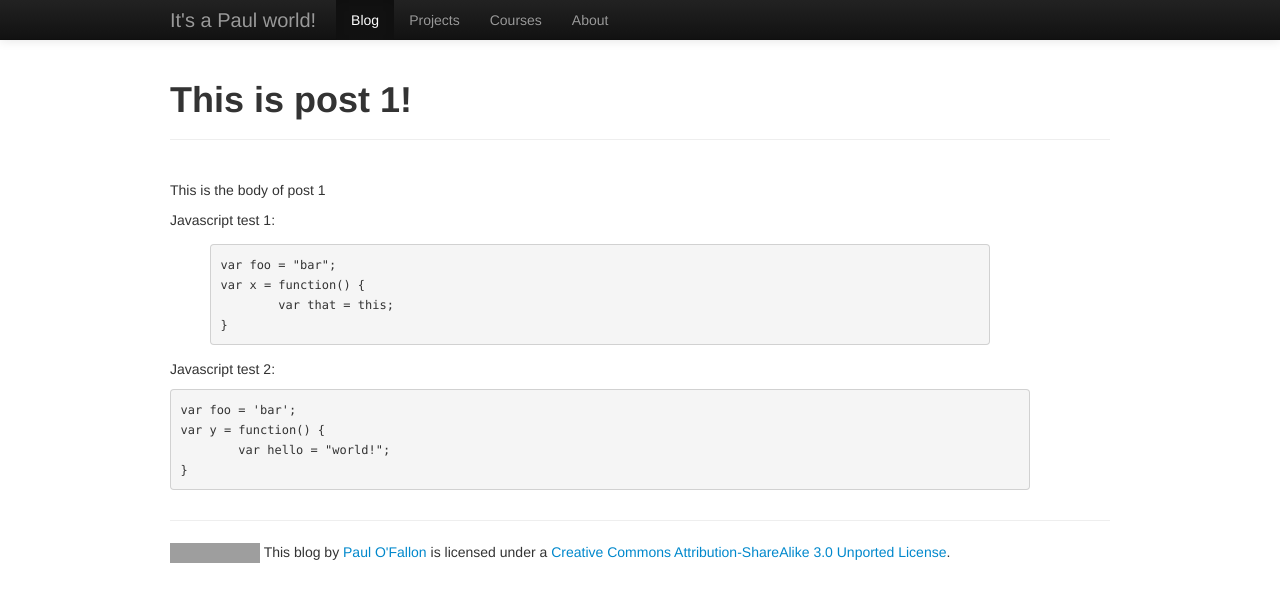
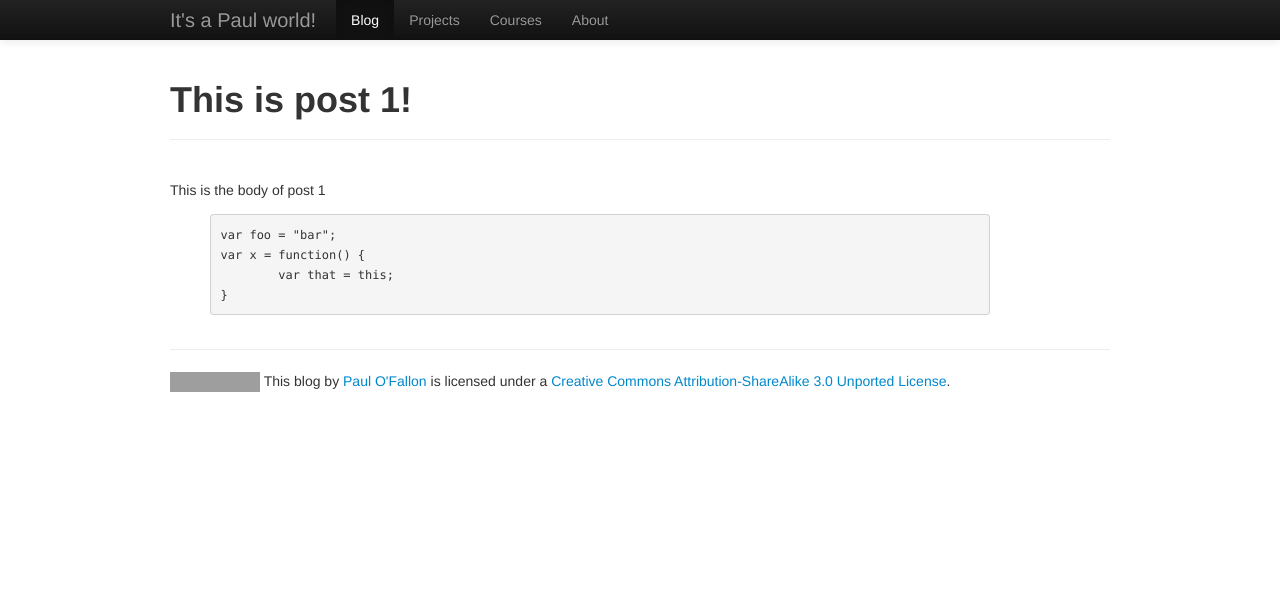
Before and after one commit to pofallon/pofallon.github.com, a Jekyll site: the page built from blog/_posts/2012-09-01-post1.md, in a window 1280 px wide. Shown: the top 602 px of the page. Built offline with Jekyll 4.4.1, drawn with Linux system fonts in a browser that asks for light colours; grey boxes are pictures that could not be loaded.

Commit message:
Another code highlight test

````diff
--- a/_layouts/post.html
+++ b/_layouts/post.html
@@ -2,7 +2,7 @@
 <html lang="en">
   <head>
     <meta charset="utf-8">
-    <title>Bootstrap, from Twitter</title>
+    <title>{{page.title}} - {{site.name}}</title>
     <meta name="viewport" content="width=device-width, initial-scale=1.0">
     <meta name="description" content="">
     <meta name="author" content="">
--- a/blog/_posts/2012-09-01-post1.md
+++ b/blog/_posts/2012-09-01-post1.md
@@ -7,20 +7,9 @@
 ---
 This is the body of post 1
 
-Javascript test 1:
-
-{% highlight javascript %}
+{% highlight js %}
 var foo = "bar";
 var x = function() {
 	var that = this;
 }
 {% endhighlight %}
-
-Javascript test 2:
-
-```javascript
-var foo = 'bar';
-var y = function() {
-	var hello = "world!";
-}
-```
````
